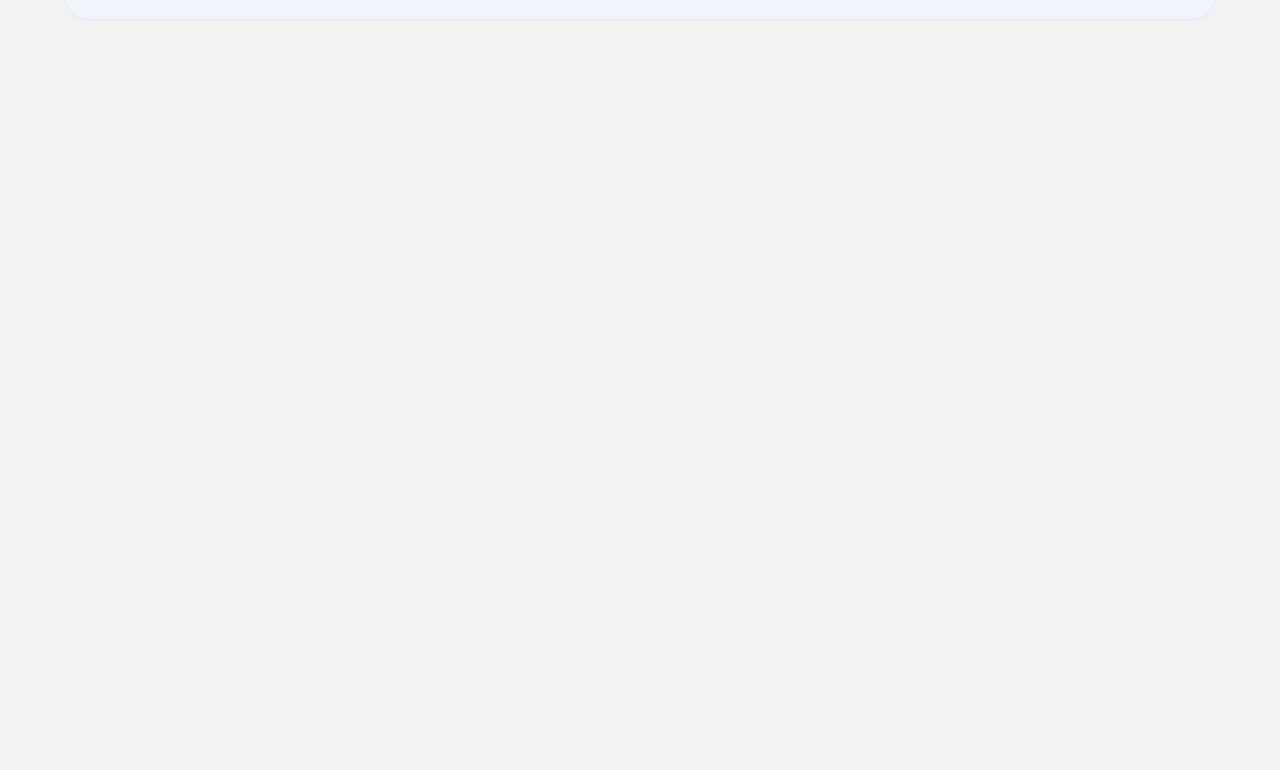
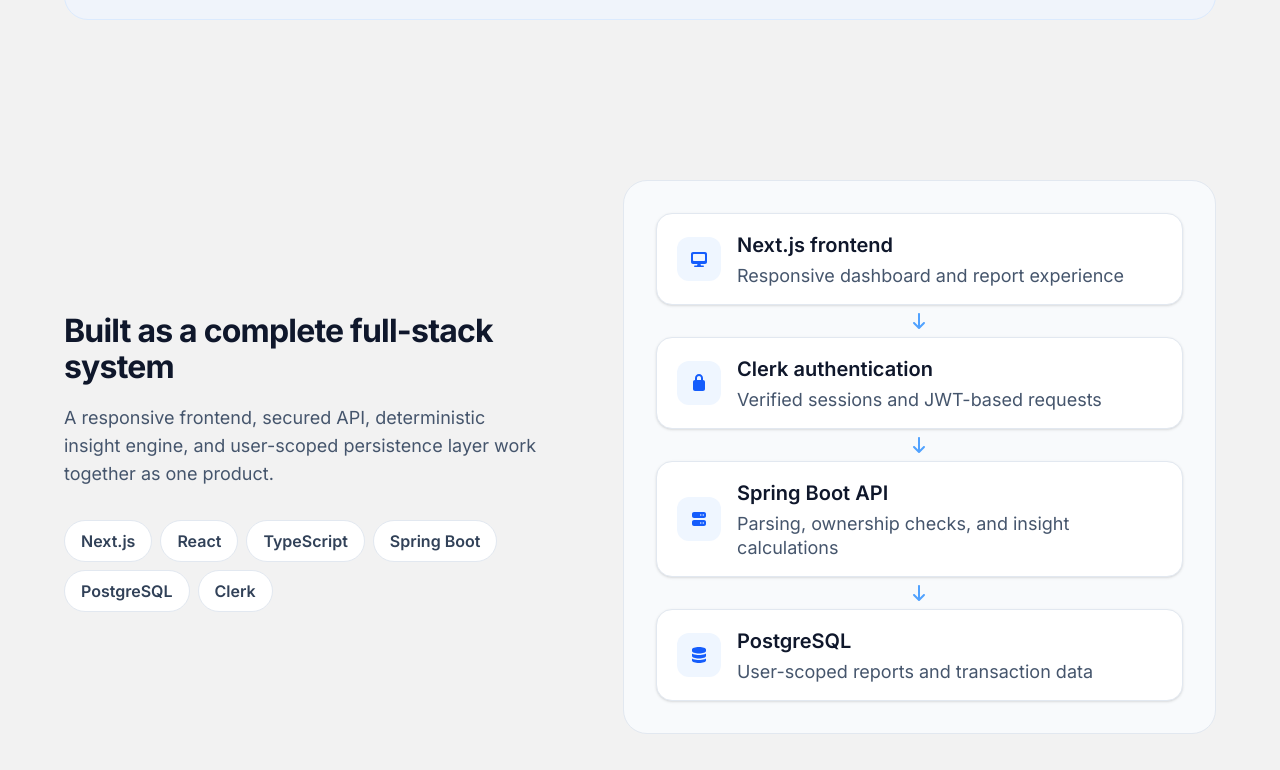
Before and after one commit to bahees1/banking-insights-frontend, a Next.js app in the folder banking-insights-frontend/: page / in a window 1280 px wide. Shown: the part 4061-4831 px from the top of the page. Before the commit the page ends 4161 px from the top, so only its background shows below. Built offline with nearby package versions, Linux system fonts and the light colour scheme; no server answers.

Commit message:
created a tech stack section for landing

```diff
--- /dev/null
+++ b/banking-insights-frontend/src/components/landing/TechnologySection.tsx
@@ -0,0 +1,117 @@
+import { FontAwesomeIcon } from "@fortawesome/react-fontawesome";
+import {
+    faArrowDown,
+    faDatabase,
+    faDesktop,
+    faLock,
+    faServer,
+} from "@fortawesome/free-solid-svg-icons";
+
+const technologies = [
+    "Next.js",
+    "React",
+    "TypeScript",
+    "Spring Boot",
+    "PostgreSQL",
+    "Clerk",
+];
+
+const architectureSteps = [
+    {
+        title: "Next.js frontend",
+        description: "Responsive dashboard and report experience",
+        icon: faDesktop,
+    },
+    {
+        title: "Clerk authentication",
+        description: "Verified sessions and JWT-based requests",
+        icon: faLock,
+    },
+    {
+        title: "Spring Boot API",
+        description: "Parsing, ownership checks, and insight calculations",
+        icon: faServer,
+    },
+    {
+        title: "PostgreSQL",
+        description: "User-scoped reports and transaction data",
+        icon: faDatabase,
+    },
+];
+
+export default function TechnologySection() {
+    return (
+        <section className="px-6 py-20 md:px-12 lg:px-16">
+            <div className="mx-auto max-w-7xl">
+                <div className="flex flex-col gap-12 lg:flex-row lg:items-center lg:justify-between lg:gap-20">
+                    {/* Engineering summary */}
+                    <div className="max-w-xl lg:w-[42%]">
+
+                        <h4 className="mt-3 text-3xl font-bold tracking-tight text-slate-900 sm:text-4xl">
+                            Built as a complete full-stack system
+                        </h4>
+
+                        <p className="mt-5 text-base leading-7 text-slate-600 sm:text-lg">
+                            A responsive frontend, secured API, deterministic
+                            insight engine, and user-scoped persistence layer
+                            work together as one product.
+                        </p>
+
+                        <div className="mt-8 flex flex-wrap gap-2">
+                            {technologies.map((technology) => (
+                                <span
+                                    key={technology}
+                                    className="rounded-full border border-slate-200 bg-white px-4 py-2 text-md font-semibold text-slate-700"
+                                >
+                                    {technology}
+                                </span>
+                            ))}
+                        </div>
+                    </div>
+
+                    {/* Architecture flow */}
+                    <div className="w-full lg:w-[52%]">
+                        <div className="rounded-3xl border border-slate-200 bg-slate-50 px-5 py-6 sm:px-8 sm:py-8">
+                            <div className="flex flex-col">
+                                {architectureSteps.map((step, index) => (
+                                    <div key={step.title}>
+                                        <article className="flex items-center gap-4 rounded-2xl border border-slate-200 bg-white px-5 py-4 shadow-sm">
+                                            <div className="flex h-11 w-11 shrink-0 items-center justify-center rounded-xl bg-blue-50 text-blue-600">
+                                                <FontAwesomeIcon
+                                                    icon={step.icon}
+                                                    className="h-5 w-5"
+                                                />
+                                            </div>
+
+                                            <div>
+                                                <h6 className="font-semibold text-slate-900">
+                                                    {step.title}
+                                                </h6>
+
+                                                <p className="mt-1 leading-6 text-slate-600">
+                                                    {step.description}
+                                                </p>
+                                            </div>
+                                        </article>
+
+                                        {index < architectureSteps.length - 1 && (
+                                            <div
+                                                aria-hidden="true"
+                                                className="flex h-8 items-center justify-center text-blue-400"
+                                            >
+                                                <FontAwesomeIcon
+                                                    icon={faArrowDown}
+                                                    className="h-3 w-3"
+                                                />
+                                            </div>
+                                        )}
+                                    </div>
+                                ))}
+                            </div>
+                        </div>
+                    </div>
+                </div>
+            </div>
+        </section>
+    );
+}
--- a/banking-insights-frontend/src/pages/index.tsx
+++ b/banking-insights-frontend/src/pages/index.tsx
@@ -2,6 +2,7 @@
 import FeaturesSection from "@/components/landing/FeaturesSection";
 import HeroSection from "@/components/landing/HeroSection";
 import PrivacySection from "@/components/landing/PrivacySection";
+import TechnologySection from "@/components/landing/TechnologySection";
 
 export default function Home() {
     return (
@@ -10,6 +11,7 @@
             <FeaturesSection />
             <ComparisonSection />
             <PrivacySection />
+            <TechnologySection />
         </main>
     );
 }
```
